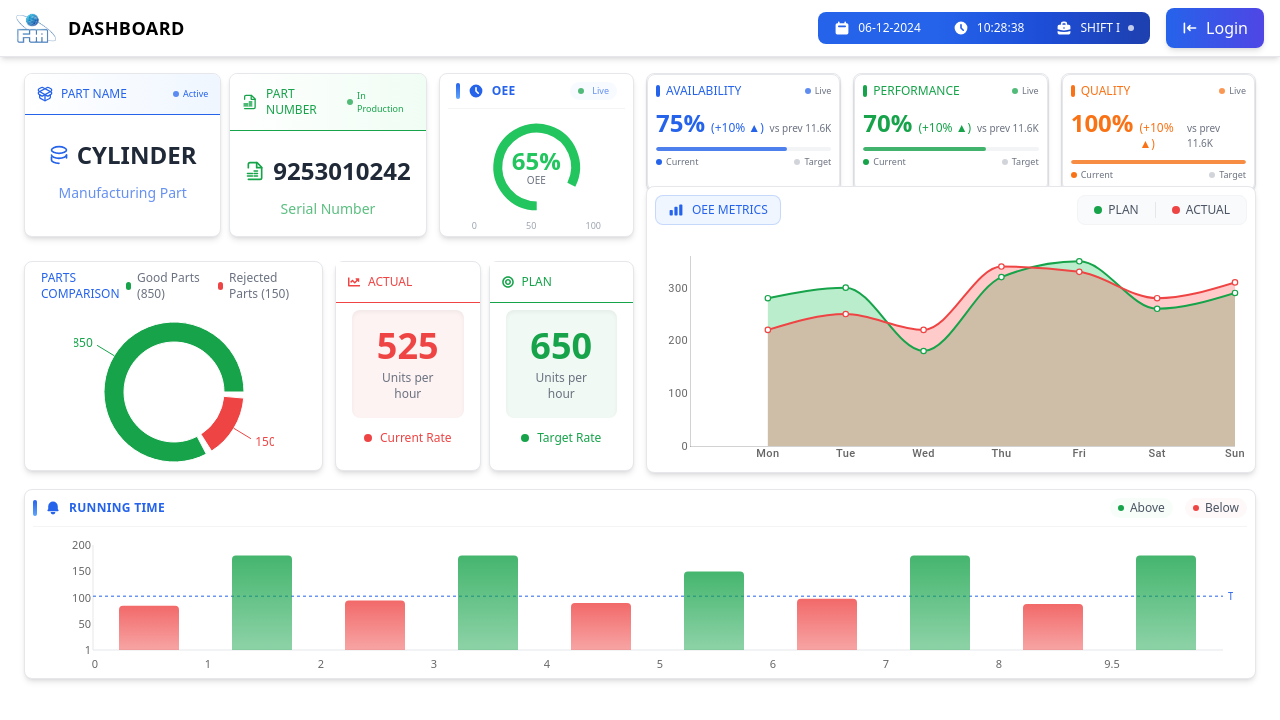
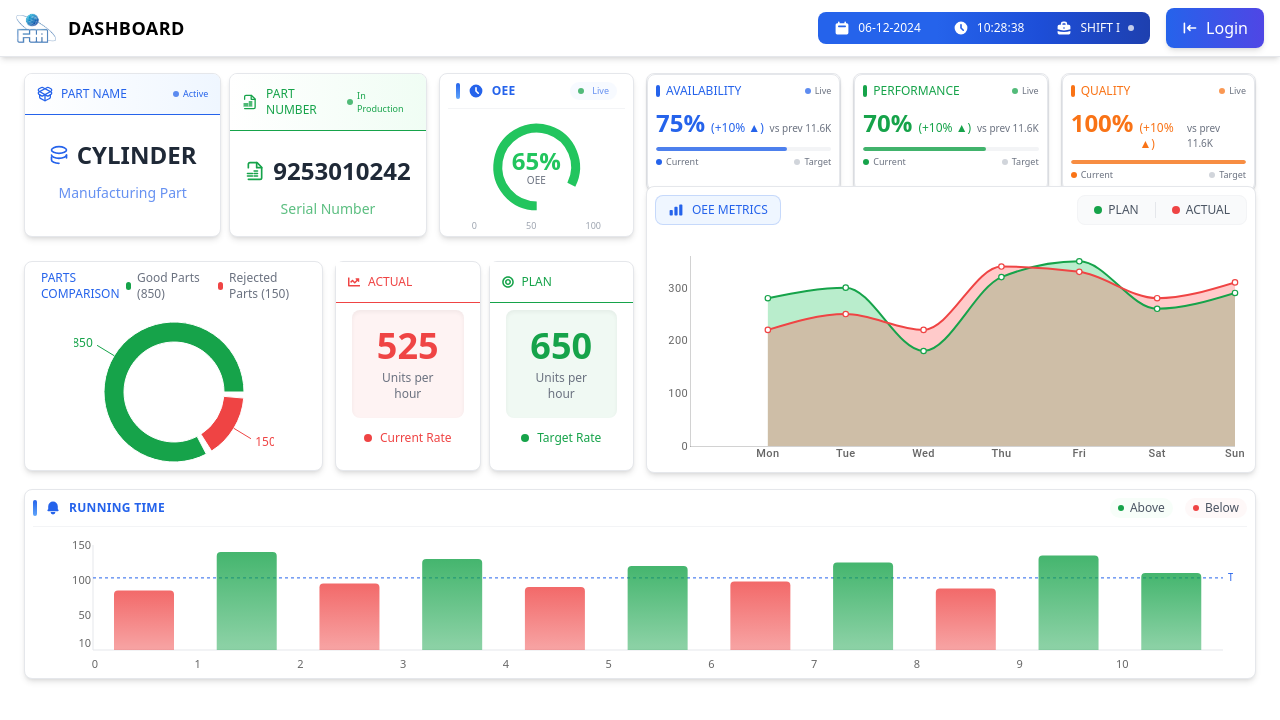
Before and after one commit to SanjaiPandimurugan/Dashboard, a React (Vite) app: page / in a window 1280 px wide. Shown: the top 720 px of the page. Built offline with nearby package versions, Linux system fonts and the light colour scheme.

Commit message:
bar graph orgin changes

```diff
--- a/src/components/RunningTimeChart.jsx
+++ b/src/components/RunningTimeChart.jsx
@@ -3,15 +3,16 @@ import { BarChart, Bar, XAxis, YAxis, Tooltip, ReferenceLine, Cell } from 'recha
 function RunningTimeChart() {
   const data = [
     { hour: '0', value: 85 },
-    { hour: '1', value: 180 },
+    { hour: '1', value: 140 },
     { hour: '2', value: 95 },
-    { hour: '3', value: 180 },
+    { hour: '3', value: 130 },
     { hour: '4', value: 90 },
-    { hour: '5', value: 150 },
+    { hour: '5', value: 120 },
     { hour: '6', value: 98 },
-    { hour: '7', value: 180 },
+    { hour: '7', value: 125 },
     { hour: '8', value: 88 },
-    { hour: '9.5', value: 180 }
+    { hour: '9', value: 135 },
+    { hour: '10', value: 110 }
   ];
 
   const threshold = 103;
@@ -90,8 +91,8 @@ function RunningTimeChart() {
               padding={{ left: 0, right: 0 }}
             />
             <YAxis
-              domain={[1, 200]}
-              ticks={[1, 50, 100, 150, 200]}
+              domain={[0, 150]}
+              ticks={[1, 10, 50, 100, 150]}
               tickSize={0}
               width={30}
               axisLine={{ stroke: '#e5e7eb' }}
```
